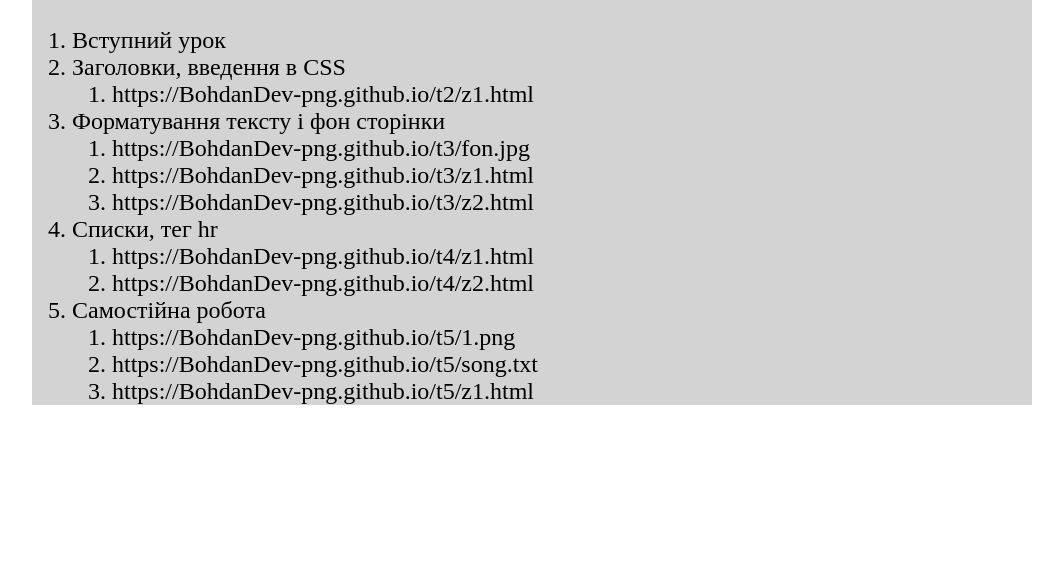
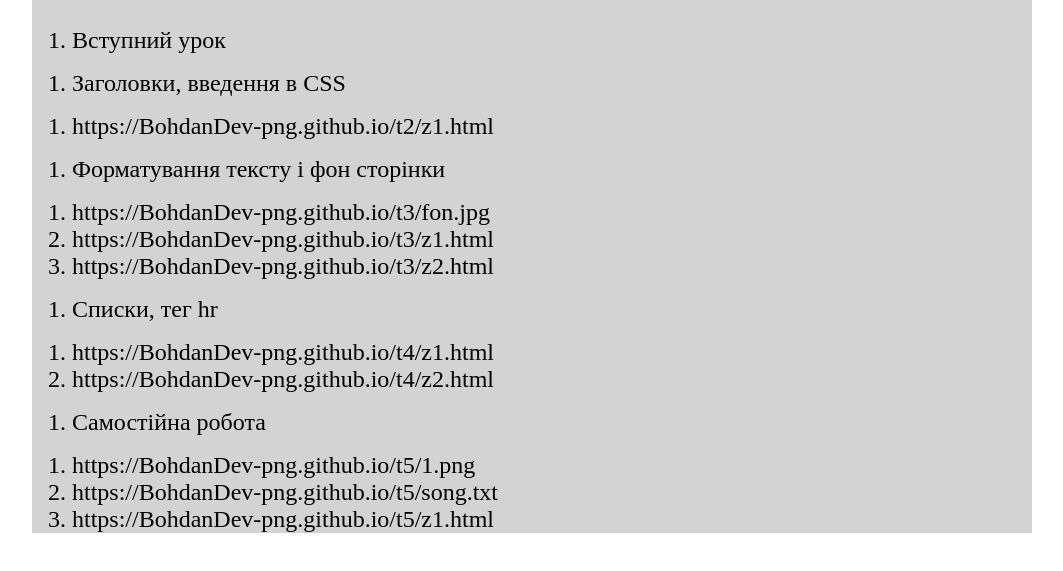
Before and after one commit to BohdanDev-png/BohdanDev-png.github.io, a plain HTML site: page index.html in a window 1280 px wide. Shown: the part 227-798 px from the top of the page, without its empty margins (108-1171 px from the left). Drawn offline with Linux system fonts and the light colour scheme.

Commit message:
Update index.html

```diff
--- a/index.html
+++ b/index.html
@@ -33,29 +33,36 @@
 
 <ol>
 <li>Вступний урок</li>
-
+</ol>
+	<ol>
 <li>Заголовки, введення в CSS</li>
-<ol>
+</ol>
+	<ol>
 <li>https://BohdanDev-png.github.io/t2/z1.html</li>
 </ol>
+	<ol>
 <li>Форматування тексту і фон сторінки</li>
-<ol>
+</ol>
+	<ol>
 <li>https://BohdanDev-png.github.io/t3/fon.jpg</li>
 <li>https://BohdanDev-png.github.io/t3/z1.html</li>
 <li>https://BohdanDev-png.github.io/t3/z2.html</li>
 </ol>
+	<ol>
 <li>Списки, тег hr</li>
-<ol>
+</ol>
+	<ol>
 <li>https://BohdanDev-png.github.io/t4/z1.html</li>
 <li>https://BohdanDev-png.github.io/t4/z2.html</li>
 </ol>
+	<ol>
 <li>Самостійна робота</li>
-<ol>
+</ol>
+	<ol>
 <li>https://BohdanDev-png.github.io/t5/1.png</li>
 <li>https://BohdanDev-png.github.io/t5/song.txt</li>
 <li>https://BohdanDev-png.github.io/t5/z1.html</li>
 </ol>
-</ol>
 		</div>
 		</body>
 </html>
```
